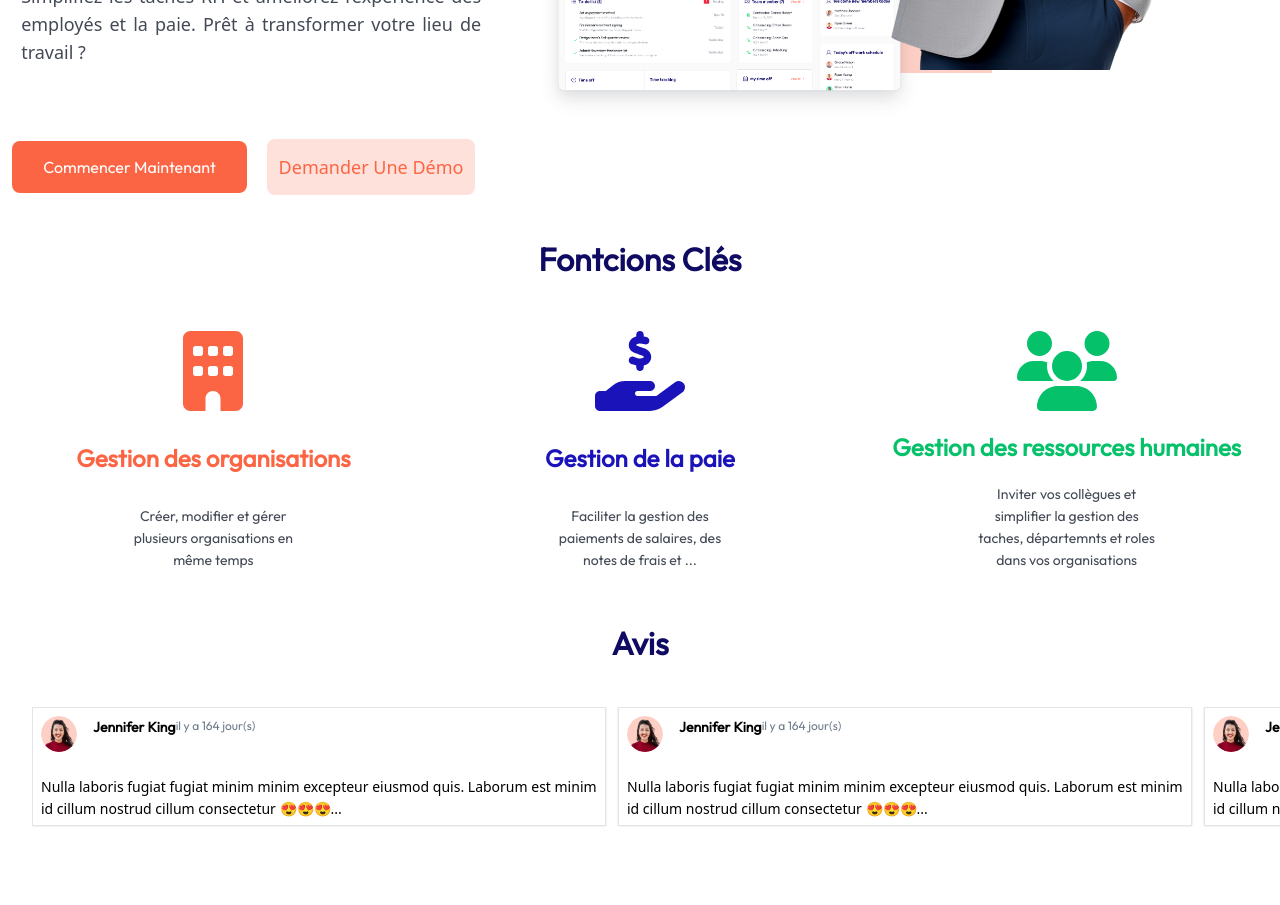
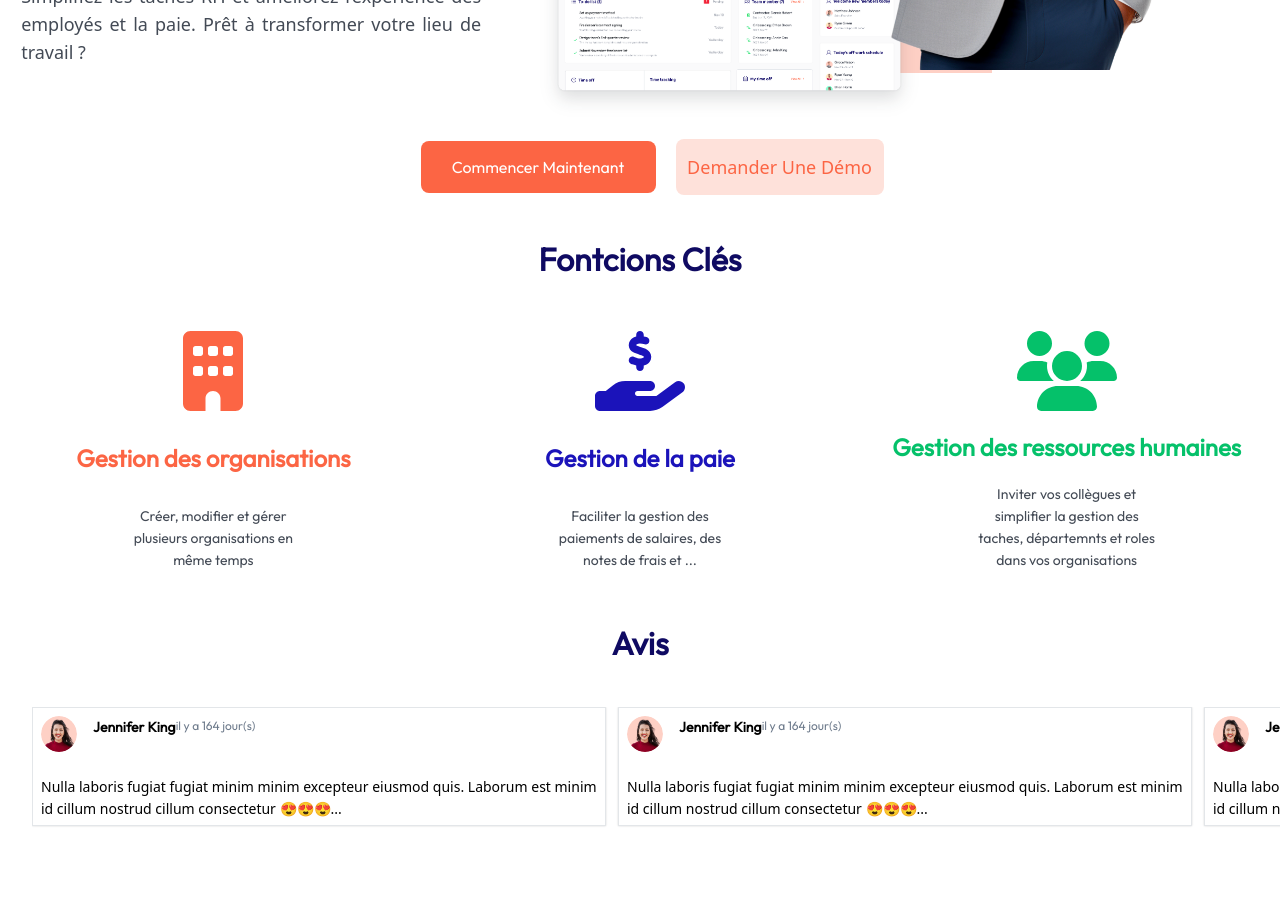
Before and after one commit to bissaye/copilothrm, a React (Vite) app: page / in a window 1280 px wide. Shown: the part 780-1685 px from the top of the page. Built offline with nearby package versions, Linux system fonts and the light colour scheme.

Commit message:
fix: centrage des boutons Commencer maintenant et demander une démo

```diff
--- a/src/views/pages/landingPage/landingPage.tsx
+++ b/src/views/pages/landingPage/landingPage.tsx
@@ -32,7 +32,7 @@ export const LandingPage : React.FC = () => {
                 <img src={landingPageImage.img1} className=''/>
 
             </div>
-            <div className='w-full flex flex-row gap-5 justify-start items-center mt-5 mx-3'>
+            <div className='w-full flex flex-row gap-5 justify-center items-center mt-5 mx-3'>
                     <DefaultButton
                         type='primary'
                         text={formatMessage({id:"begin_now"})}
```
